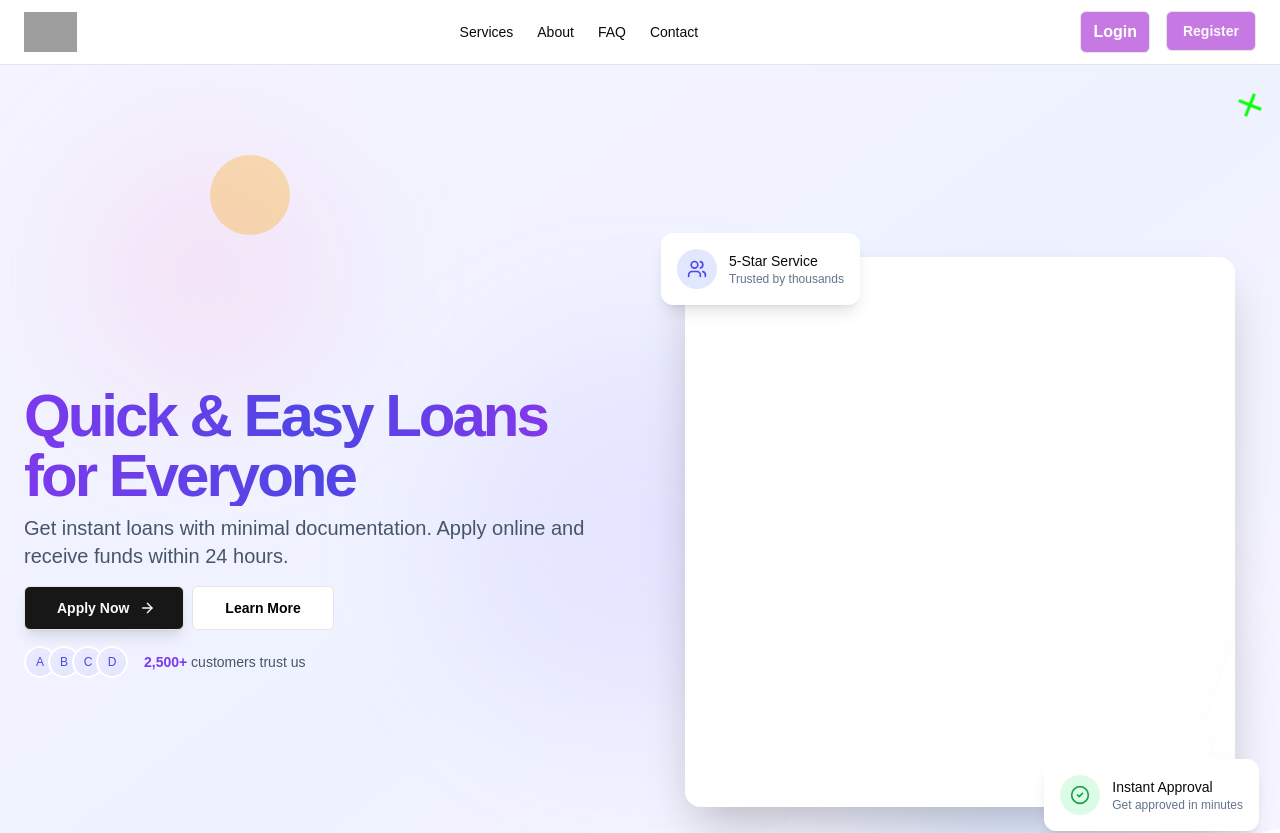
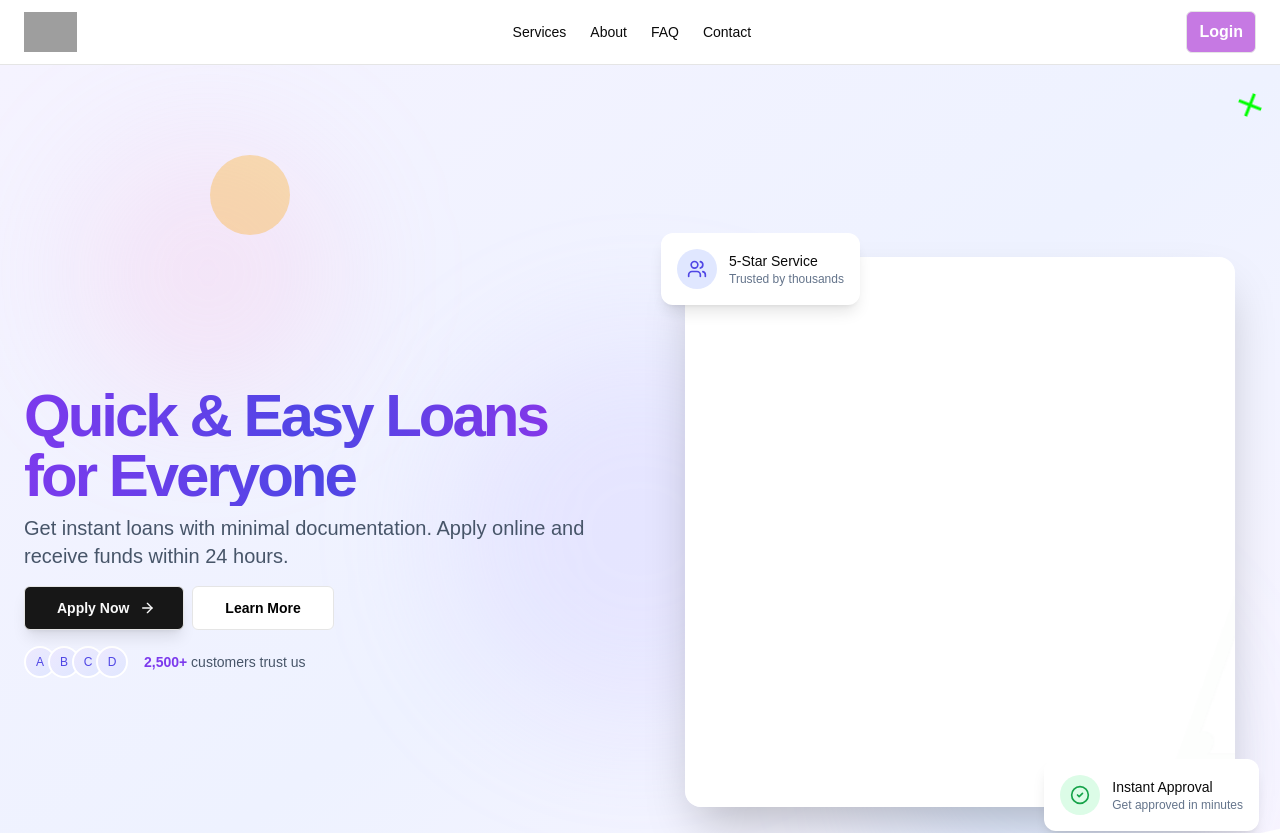
Before and after one commit to Sklassics/loan-application-frontend-final, a Next.js app: page / in a window 1280 px wide. Shown: the top 833 px of the page. Built offline with nearby package versions, Linux system fonts and the light colour scheme; grey boxes are pictures that could not be loaded.

Commit message:
register button removed

```diff
--- a/app/page.tsx
+++ b/app/page.tsx
@@ -117,12 +117,12 @@ export default function Home() {
       </button>
     </div>
             </Link>
-            <Link href="/login" className="hidden md:block">
+            {/* <Link href="/login" className="hidden md:block">
               <Button className="relative overflow-hidden group bg-violet-150">
                 <span className="relative z-10">Register</span>
                 <span className="absolute inset-0 bg-white/20 transform translate-y-full  group-hover:translate-y-0 transition-transform duration-300"></span>
               </Button>
-            </Link>
+            </Link> */}
           </div>
         </div>
       </header>
```
